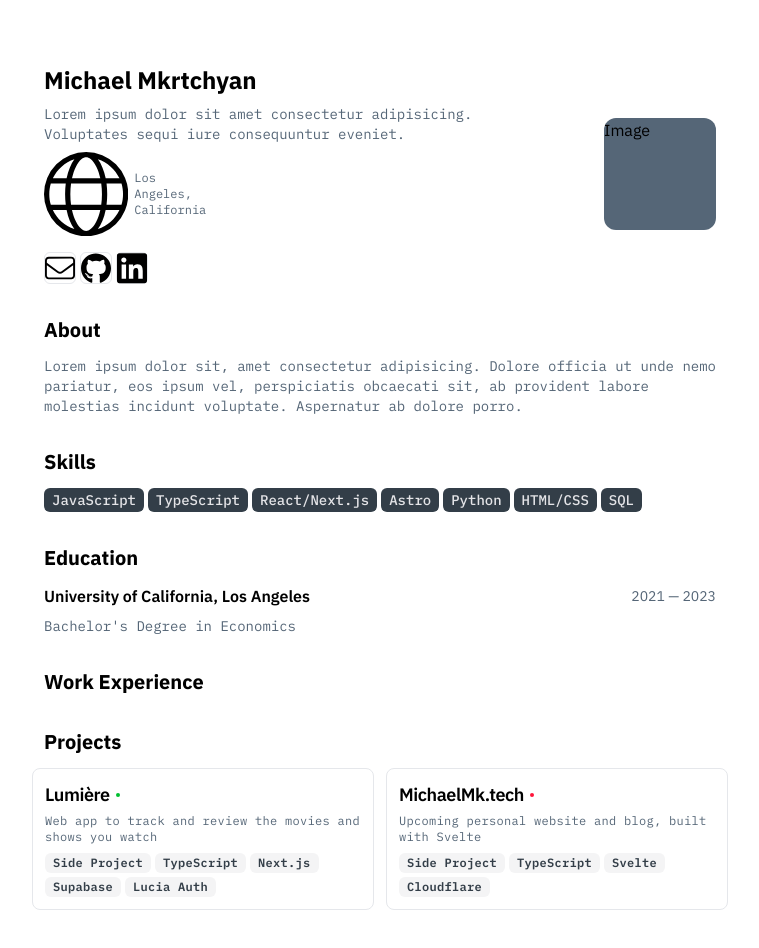
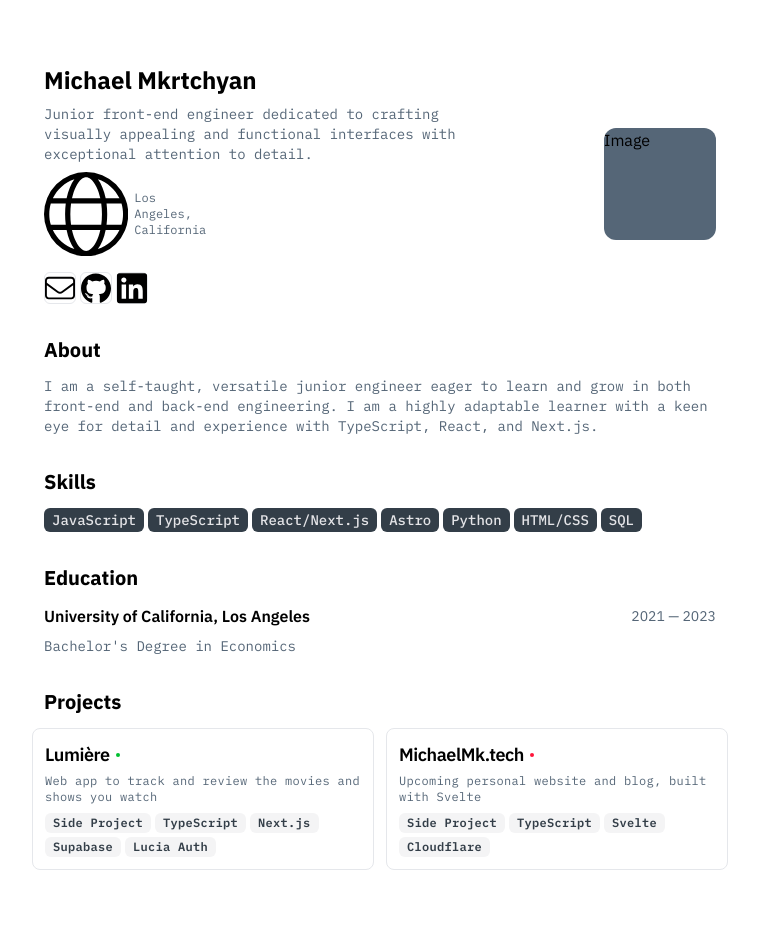
Before and after one commit to MichaelMkrtch/personal-site, an Astro site: page / in a window 1280 px wide. Shown: the whole page, without its empty margins (260-1019 px from the left). Built offline with nearby package versions, Linux system fonts and the light colour scheme; Astro itself is replaced by a stand-in of ours.

Commit message:
update Header and About sections

```diff
--- a/src/components/About.astro
+++ b/src/components/About.astro
@@ -1,8 +1,8 @@
 <section class="flex flex-col gap-y-3">
   <h2 class="text-xl font-bold">About</h2>
   <p class="text-pretty font-ibm-mono text-sm text-muted">
-    Lorem ipsum dolor sit, amet consectetur adipisicing. Dolore officia ut unde
-    nemo pariatur, eos ipsum vel, perspiciatis obcaecati sit, ab provident
-    labore molestias incidunt voluptate. Aspernatur ab dolore porro.
+    I am a self-taught, versatile junior engineer eager to learn and grow in both front-end
+    and back-end engineering. I am a highly adaptable learner with a keen eye
+    for detail and experience with TypeScript, React, and Next.js.
   </p>
 </section>
--- a/src/components/Experience.astro
+++ b/src/components/Experience.astro
@@ -1,3 +1,5 @@
-<section>
+<section class="flex flex-col gap-y-3">
   <h2 class="text-xl font-bold">Work Experience</h2>
+
+  <div class="flex flex-col space-y-1.5"></div>
 </section>
--- a/src/components/Header.astro
+++ b/src/components/Header.astro
@@ -8,8 +8,8 @@ import SocialLink from './SocialLink.astro';
     <h1 class="text-2xl font-bold">Michael Mkrtchyan</h1>
 
     <p class="max-w-md text-pretty font-ibm-mono text-sm text-muted">
-      Lorem ipsum dolor sit amet consectetur adipisicing. Voluptates sequi iure
-      consequuntur eveniet.
+      Junior front-end engineer dedicated to crafting visually appealing and
+      functional interfaces with exceptional attention to detail.
     </p>
 
     <p class="max-w-md items-center text-xs font-ibm-mono text-muted">
--- a/src/pages/index.astro
+++ b/src/pages/index.astro
@@ -13,6 +13,6 @@ import Skills from '../components/Skills.astro';
   <About />
   <Skills />
   <Education />
-  <Experience />
+  <!-- <Experience /> -->
   <Projects />
 </BaseLayout>
```
